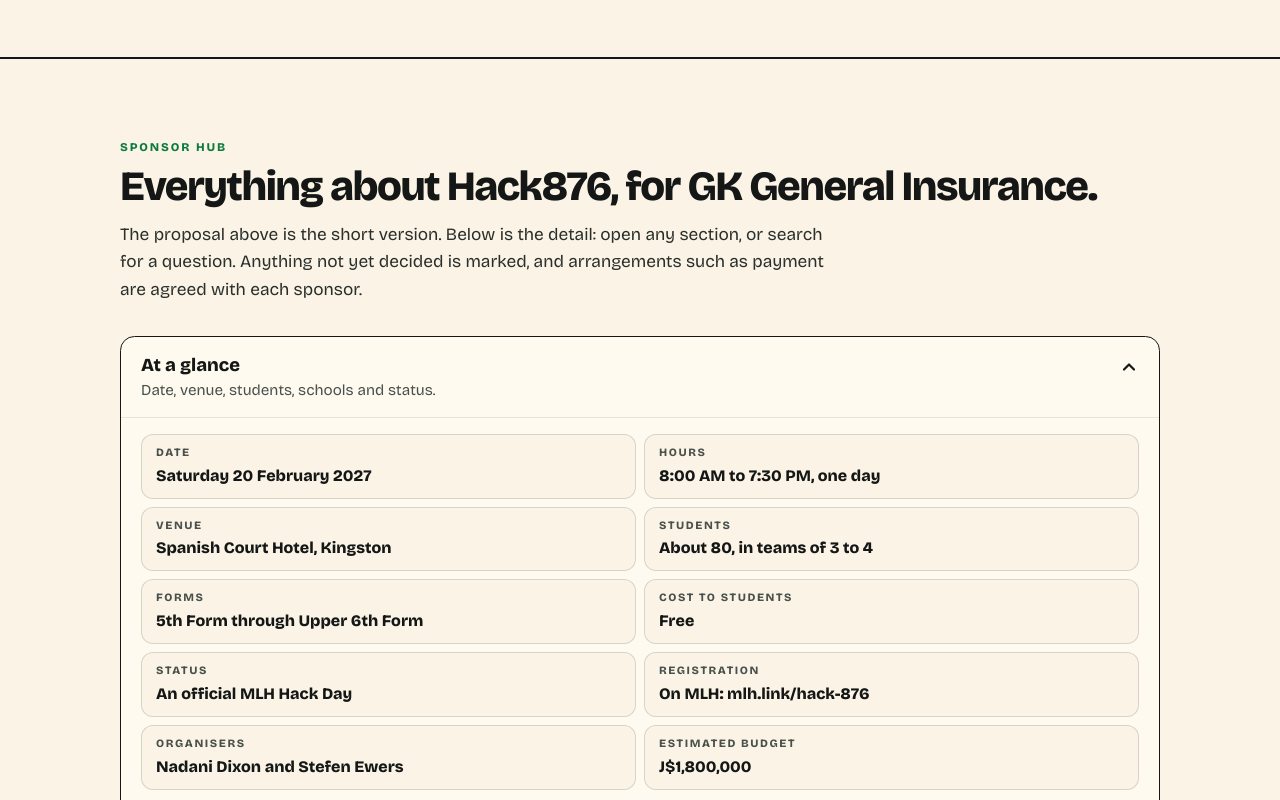
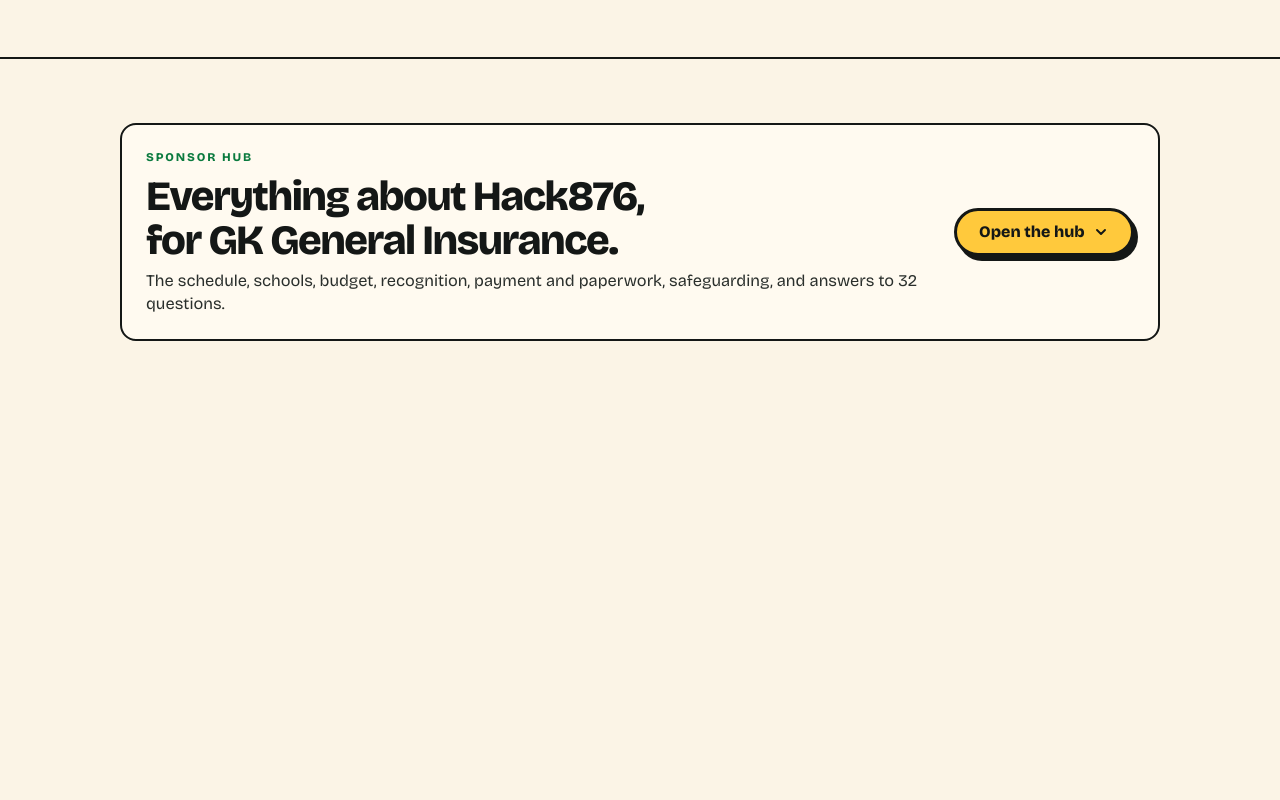
Before and after one commit to stefenewers/hack876, a Next.js app: page /gracekennedyopportunity in a window 1280 px wide. Shown: the part 3240-4040 px from the top of the page. After the commit the page ends 3645 px from the top, so only its background shows below. Built offline with nearby package versions, Linux system fonts and the light colour scheme.

Commit message:
Collapse the sponsor hub behind one toggle

```diff
--- a/src/app/gracekennedyopportunity/page.tsx
+++ b/src/app/gracekennedyopportunity/page.tsx
@@ -9,6 +9,7 @@ import { Check, Kicker, Ref } from "@/components/proposal/primitives";
 import { BandStrip } from "@/components/proposal/Sponsorship";
 import "@/components/proposal/proposal.css";
 import { OpeningSummary, SourcesFooter } from "@/components/proposal/PartnershipSections";
+import { OpenHubLink } from "@/components/proposal/OpenHubLink";
 import { BudgetTable, SponsorHub } from "@/components/proposal/SponsorHub";
 import { event, eventPartners, eventWhen, localSponsors } from "@/data/event";
 import { budgetTotal, contact, jmd, reporting, safeguards } from "@/data/partnership";
@@ -76,9 +77,9 @@ export default function GraceKennedyOpportunityPage() {
           <Logo className="text-[1.5rem]" />
         </Link>
         <div className="flex items-center gap-4">
-          <a href="#sponsor-hub" className="lp-no-print hidden text-sm font-bold underline decoration-2 underline-offset-4 sm:inline">
+          <OpenHubLink className="lp-no-print hidden text-sm font-bold underline decoration-2 underline-offset-4 sm:inline">
             Sponsor hub <span aria-hidden>↓</span>
-          </a>
+          </OpenHubLink>
           <DownloadDeck href="/proposals/hack876-gracekennedy-partnership-proposal.pdf" filename={`Hack876 x ${SPONSOR} - Partnership Proposal.pdf`} />
         </div>
       </header>
--- /dev/null
+++ b/src/components/proposal/OpenHubLink.tsx
@@ -0,0 +1,19 @@
+"use client";
+
+import type { ReactNode } from "react";
+
+/* Jumps to the sponsor hub and opens it. Without JavaScript it still scrolls there. */
+export function OpenHubLink({ className = "", children }: { className?: string; children: ReactNode }) {
+  return (
+    <a
+      href="#sponsor-hub"
+      className={className}
+      onClick={() => {
+        const hub = document.getElementById("sponsor-hub");
+        if (hub instanceof HTMLDetailsElement) hub.open = true;
+      }}
+    >
+      {children}
+    </a>
+  );
+}
--- a/src/components/proposal/SponsorHub.tsx
+++ b/src/components/proposal/SponsorHub.tsx
@@ -95,18 +95,35 @@ export function SponsorHub({ org, recommended }: { org: string; recommended: Ban
   const partners = eventPartners.filter((s) => s.confirmed);
   const vars = { "--sb-primary": "var(--color-emerald-deep)", "--sb-secondary": "var(--color-sun)" } as CSSProperties;
   return (
-    <section id="sponsor-hub" aria-labelledby="sponsor-hub-title" className="hub lp-no-print border-t-2 border-ink py-14 sm:py-20" style={vars}>
+    <section aria-labelledby="sponsor-hub-title" className="hub lp-no-print border-t-2 border-ink py-12 sm:py-16" style={vars}>
       <div className="hub-wrap">
-        <p className="hub-kicker">Sponsor hub</p>
-        <h2 id="sponsor-hub-title" className="hub-h2 mt-2">
-          Everything about Hack876, for {org}.
-        </h2>
-        <p className="hub-lead mt-3">
-          The proposal above is the short version. Below is the detail: open any section, or search for a question. Anything not yet decided is
-          marked, and arrangements such as payment are agreed with each sponsor.
+        {/* The whole hub starts closed, so the page reads as the short proposal until a sponsor wants more. */}
+        <details id="sponsor-hub" className="group/hub scroll-mt-6">
+          <summary className="hub-card flex cursor-pointer list-none flex-wrap items-center justify-between gap-4 p-5 transition-shadow hover:shadow-[3px_4px_0_0_var(--color-ink)] focus-visible:outline-3 focus-visible:outline-offset-2 focus-visible:outline-aqua sm:p-6 [&::-webkit-details-marker]:hidden">
+            <span className="min-w-0 flex-1 basis-72">
+              <span className="hub-kicker block">Sponsor hub</span>
+              <span id="sponsor-hub-title" className="hub-h2 mt-2 block">
+                Everything about Hack876, for {org}.
+              </span>
+              <span className="mt-2 block text-[1.02rem] leading-snug text-ink-2">
+                The schedule, schools, budget, recognition, payment and paperwork, safeguarding, and answers to {faqs.length} questions.
+              </span>
+            </span>
+            <span className="btn btn-primary shrink-0">
+              <span className="group-open/hub:hidden">Open the hub</span>
+              <span className="hidden group-open/hub:inline">Close the hub</span>
+              <svg viewBox="0 0 20 20" aria-hidden className="h-4 w-4 transition-transform group-open/hub:rotate-180">
+                <path d="m5 7.5 5 5 5-5" fill="none" stroke="currentColor" strokeWidth="2.4" strokeLinecap="round" strokeLinejoin="round" />
+              </svg>
+            </span>
+          </summary>
+
+        <p className="hub-lead mt-6">
+          The proposal above is the short version. Open any section below, or search for a question. Anything not yet decided is marked, and
+          arrangements such as payment are agreed with each sponsor.
         </p>
 
-        <div className="mt-8 grid gap-2.5">
+        <div className="mt-6 grid gap-2.5">
           <Panel id="hub-glance" title="At a glance" summary="Date, venue, students, schools and status." open>
             <dl className="grid gap-2 sm:grid-cols-2">
               {sponsorGlance().map((f) => (
@@ -297,6 +314,7 @@ export function SponsorHub({ org, recommended }: { org: string; recommended: Ban
             )}
           </div>
         </div>
+        </details>
       </div>
     </section>
   );
```
